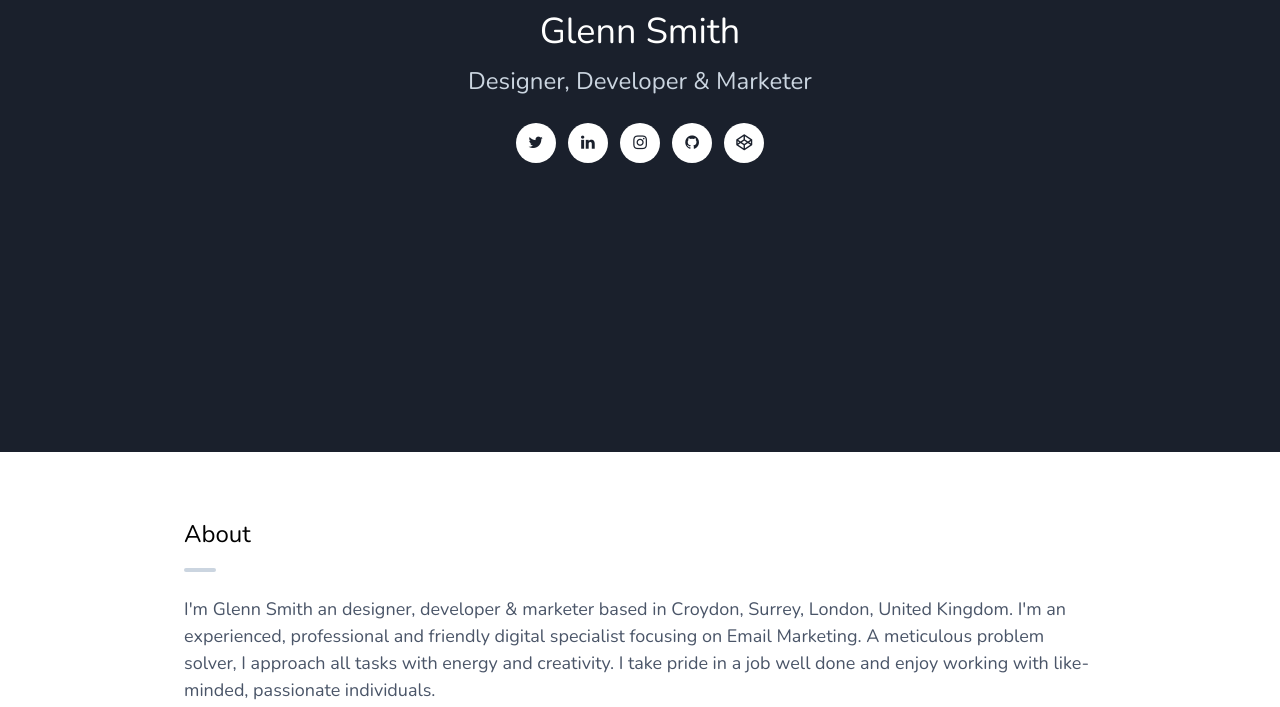
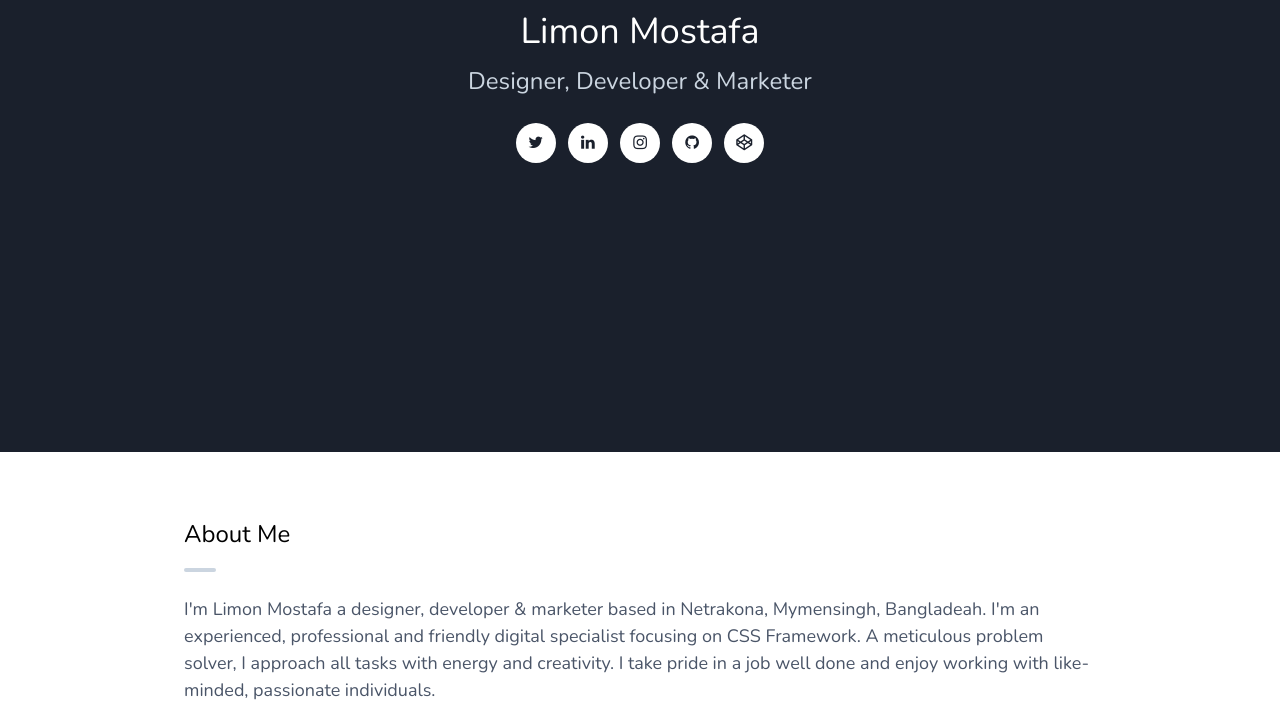
Before and after one commit to ilimon/ilimon., a plain HTML site: page index.html in a window 1280 px wide. Shown: the part 348-1055 px from the top of the page. Drawn offline with nearby package versions, Linux system fonts and the light colour scheme.

Commit message:
Update index.html

```diff
--- a/index.html
+++ b/index.html
@@ -35,7 +35,7 @@
     <div class="min-h-screen flex items-center text-center justify-center p-6">
       <div>
         <a href="https://glennsmith.me"><img src="assets/images/glenn-smith.png" class="w-24 rounded-full border-4 border-white mb-2 mx-auto" alt="Glenn Smith"></a>
-        <h1 class="text-3xl sm:text-4xl text-white text-center font-normal mb-1">Glenn Smith</h1>
+        <h1 class="text-3xl sm:text-4xl text-white text-center font-normal mb-1">Limon Mostafa</h1>
         <h2 class="text-xl sm:text-2xl text-gray-400 text-center font-normal mb-6 leading-normal">Designer, Developer & Marketer</h2>
         <a href="https://twitter.com/g13nnsmith" target="_blank" class="bg-white rounded-full w-10 h-10 inline-block leading-loose pt-1 mr-2 zoom text-gray-900 hover:text-blue-500"><i class="fa fa-twitter"></i></a>
         <a href="https://www.linkedin.com/in/g13nn" target="_blank" class="bg-white rounded-full w-10 h-10 inline-block leading-loose pt-1 mr-2 zoom text-gray-900 hover:text-blue-700"><i class="fa fa-linkedin"></i></a>
@@ -48,9 +48,9 @@
 
   <section class="w-full bg-white">
     <div class="sm:w-3/4 mx-auto p-6 pt-16 pb-16">
-      <h3 class="text-2xl text-left font-normal mb-4">About</h3>
+      <h3 class="text-2xl text-left font-normal mb-4">About Me</h3>
       <div class="bg-gray-400 w-8 block h-1 rounded-full mb-6"></div>
-      <p class="text-base sm:text-lg text-gray-700 leading-normal mb-4">I'm Glenn Smith an designer, developer & marketer based in Croydon, Surrey, London, United Kingdom. I'm an experienced, professional and friendly digital specialist focusing on Email Marketing. A meticulous problem solver, I approach all tasks with energy and creativity. I take pride in a job well done and enjoy working with like-minded, passionate individuals.</p>
+      <p class="text-base sm:text-lg text-gray-700 leading-normal mb-4">I'm Limon Mostafa a designer, developer & marketer based in Netrakona, Mymensingh, Bangladeah. I'm an experienced, professional and friendly digital specialist focusing on CSS Framework. A meticulous problem solver, I approach all tasks with energy and creativity. I take pride in a job well done and enjoy working with like-minded, passionate individuals.</p>
     </div>
   </section>
 
@@ -484,9 +484,9 @@
     <div class="bg-white border-t border-grey-light">
       <div class="flex flex-wrap">
         <div class="w-3/4 mx-auto pt-10 pb-10 sm:pt-12 sm:pb-12">
-          <p class="text-xs sm:text-base text-gray-700 leading-normal mb-6 text-center">&copy; 2019 <a href="https://glennsmith.me" class="font-bold text-blue hover:text-blue-dark">Glenn Smith</a>, All Rights Reserved.</p>
+          <p class="text-xs sm:text-base text-gray-700 leading-normal mb-6 text-center">&copy; 2019 <a href="/" class="font-bold text-blue hover:text-blue-dark">MD Limon Mostafa</a>, All Rights Reserved.</p>
           <p class="text-xs sm:text-xs text-gray-700 text-center leading-loose">
-            <a href="https://glennsmith.me/legal/terms" target="_blank" class="font-normal text-grey-darker hover:text-grey-dark underline">Terms & Conditions</a>
+            <a href="/terms.html" target="_blank" class="font-normal text-grey-darker hover:text-grey-dark underline">Terms & Conditions</a>
           </p>
         </div>
       </div>
@@ -496,7 +496,7 @@
   <script src="https://cdnjs.cloudflare.com/ajax/libs/jquery/3.3.1/jquery.min.js"></script>
   <script src="https://cdnjs.cloudflare.com/ajax/libs/OwlCarousel2/2.3.4/owl.carousel.js"></script>
   <script src="https://cdnjs.cloudflare.com/ajax/libs/fancybox/3.3.5/jquery.fancybox.min.js"></script>
-  <script src="assets/js/script.js"></script>
+  <script src="script.js"></script>
 
 </body>
 </html>
```
